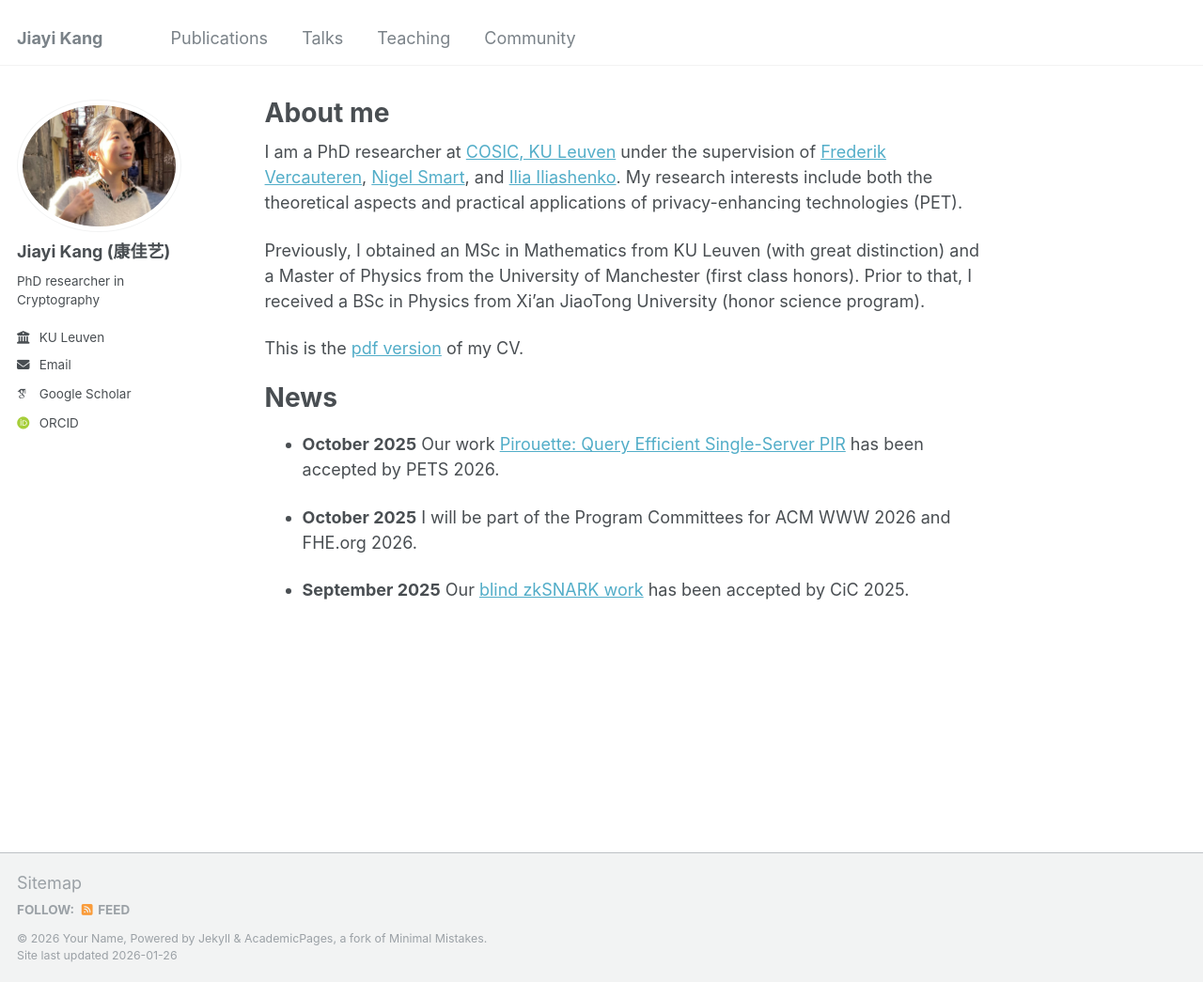
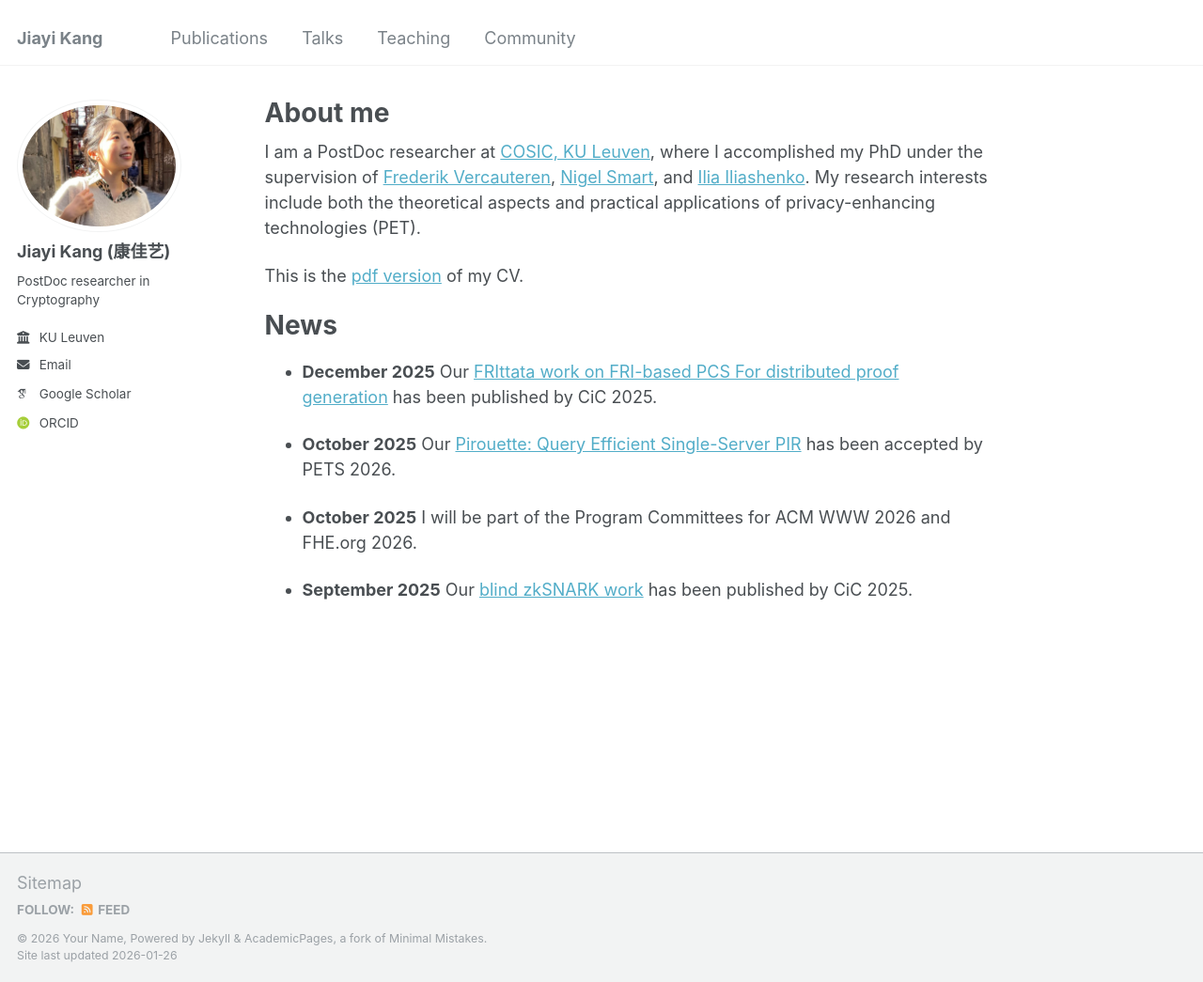
Before and after one commit to jiayikang2/jiayikang2.github.io, a Jekyll site: the page built from _pages/about.md, in a window 1280 px wide and 1045 px high. Shown: the whole window at 94% size. Built offline with Jekyll 4.4.1, drawn with Linux system fonts in a browser that asks for light colours; some web fonts are replaced.

Commit message:
update after grad

```diff
--- a/_config.yml
+++ b/_config.yml
@@ -24,7 +24,7 @@ author:
   avatar           : "profile.png"
   name             : "Jiayi Kang (康佳艺)"
   pronouns         : # example: "she/her"
-  bio              :  "PhD researcher in Cryptography"
+  bio              :  "PostDoc researcher in Cryptography"
   location         : # "Earth"
   employer         : "KU Leuven"
   uri              : # URL
--- a/_pages/about.md
+++ b/_pages/about.md
@@ -7,19 +7,18 @@ redirect_from:
   - /about.html
 ---
 
-I am a PhD researcher at [COSIC, KU Leuven](https://www.esat.kuleuven.be/cosic/) under the supervision of
+I am a PostDoc researcher at [COSIC, KU Leuven](https://www.esat.kuleuven.be/cosic/), where I accomplished my PhD under the supervision of
 [Frederik Vercauteren](https://scholar.google.com/citations?user=pYTEVIEAAAAJ&hl=en), [Nigel Smart](https://nigelsmart.github.io/), and [Ilia Iliashenko](https://iliailia.github.io/). My research interests include
 both the theoretical aspects and practical applications of privacy-enhancing technologies (PET).
-
-Previously, I obtained an MSc in Mathematics from KU Leuven (with great distinction) and a Master of Physics from the University of Manchester
-(first class honors). Prior to that, I received a BSc in Physics from Xi'an JiaoTong University (honor science program).
 
 This is the [pdf version](/files/resume.pdf) of my CV.
 
 News
 ======
- - **October 2025** Our work [Pirouette: Query Efficient Single-Server PIR](https://eprint.iacr.org/2025/680) has been accepted by PETS 2026.
+ - **December 2025** Our [FRIttata work on FRI-based PCS For distributed proof generation](https://eprint.iacr.org/2025/680) has been published by CiC 2025.
+
+ - **October 2025** Our [Pirouette: Query Efficient Single-Server PIR](https://eprint.iacr.org/2025/680) has been accepted by PETS 2026.
 
  - **October 2025** I will be part of the Program Committees for ACM WWW 2026 and FHE.org 2026.
 
- - **September 2025** Our [blind zkSNARK work](https://eprint.iacr.org/2024/1684) has been accepted by CiC 2025.
+ - **September 2025** Our [blind zkSNARK work](https://eprint.iacr.org/2024/1684) has been published by CiC 2025.
```
Also changed, not shown: _pages/publications.md (+4 -4 lines), _pages/teaching.md (+3 -3 lines), 1 other file.
